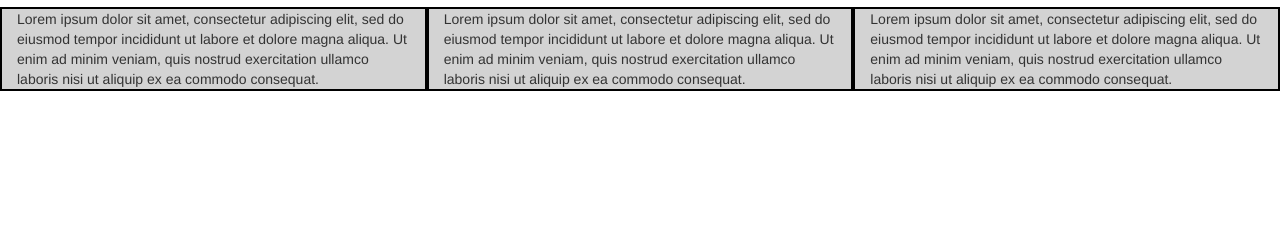
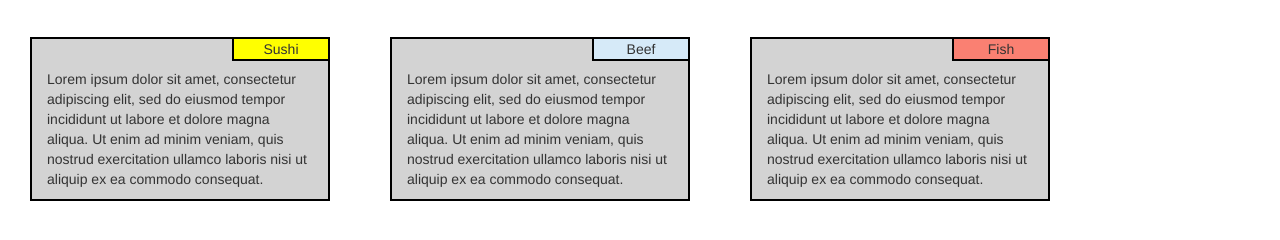
Before and after one commit to SKC73/Courseramenu, a plain HTML site: page site/index.html in a window 1280 px wide. Shown: the part 56-296 px from the top of the page. Drawn offline with Linux system fonts and the light colour scheme.

Commit message:
Menu Finishes

```diff
--- a/site/css/styles.css
+++ b/site/css/styles.css
@@ -5,6 +5,49 @@
 }
 
 .row > div {
+position: relative;
 background-color: lightgrey;
 border: 2px solid black;
+box-sizing: border-box;
+margin:30px;
+width:300px;
 }
+
+#title1 {
+position:absolute;
+top:0px;
+right:0px;
+left:200px;
+text-align: center;
+border-left:2px solid black;
+border-bottom:2px solid black;
+background-color: yellow;
+width:auto;
+}
+
+#title2 {
+position:absolute;
+top:0px;
+right:0px;
+left:200px;
+text-align: center;
+border-left:2px solid black;
+border-bottom:2px solid black;
+background-color: #D6EAF8;
+width:auto;
+}
+
+#title3 {
+position:absolute;
+top:0px;
+right:0px;
+left:200px;
+text-align: center;
+border-left:2px solid black;
+border-bottom:2px solid black;
+background-color: salmon;
+width:auto;
+}
+#content {
+margin-top: 30px
+}
--- a/site/index.html
+++ b/site/index.html
@@ -13,9 +13,15 @@
 	<h1 class="header">Our Menu</h1>
 	<div class="container-fluid">
 		<div class="row">
-			<div class="col-md-4 col-sm-6">Lorem ipsum dolor sit amet, consectetur adipiscing elit, sed do eiusmod tempor incididunt ut labore et dolore magna aliqua. Ut enim ad minim veniam, quis nostrud exercitation ullamco laboris nisi ut aliquip ex ea commodo consequat.</div>
-			<div class="col-md-4 col-sm-6">Lorem ipsum dolor sit amet, consectetur adipiscing elit, sed do eiusmod tempor incididunt ut labore et dolore magna aliqua. Ut enim ad minim veniam, quis nostrud exercitation ullamco laboris nisi ut aliquip ex ea commodo consequat.</div>
-			<div class="col-md-4 col-sm-6">Lorem ipsum dolor sit amet, consectetur adipiscing elit, sed do eiusmod tempor incididunt ut labore et dolore magna aliqua. Ut enim ad minim veniam, quis nostrud exercitation ullamco laboris nisi ut aliquip ex ea commodo consequat.</div>
+			<div class="col-md-4 col-sm-6">
+				<p id="title1">Sushi</p>
+					<p id="content">Lorem ipsum dolor sit amet, consectetur adipiscing elit, sed do eiusmod tempor incididunt ut labore et dolore magna aliqua. Ut enim ad minim veniam, quis nostrud exercitation ullamco laboris nisi ut aliquip ex ea commodo consequat.</p></div>
+			<div class="col-md-4 col-sm-6">
+				<p id="title2">Beef</p>
+					<p id="content">Lorem ipsum dolor sit amet, consectetur adipiscing elit, sed do eiusmod tempor incididunt ut labore et dolore magna aliqua. Ut enim ad minim veniam, quis nostrud exercitation ullamco laboris nisi ut aliquip ex ea commodo consequat.</p></div>
+			<div class="col-md-4 col-sm-6">
+				<p id="title3">Fish</p>
+					<p id="content">Lorem ipsum dolor sit amet, consectetur adipiscing elit, sed do eiusmod tempor incididunt ut labore et dolore magna aliqua. Ut enim ad minim veniam, quis nostrud exercitation ullamco laboris nisi ut aliquip ex ea commodo consequat.</p></div>
 
 	<script src="js/jquery-2.2.4.min.js"></script>
 	<script src="js/bootstrap.min.js"></script>
```
